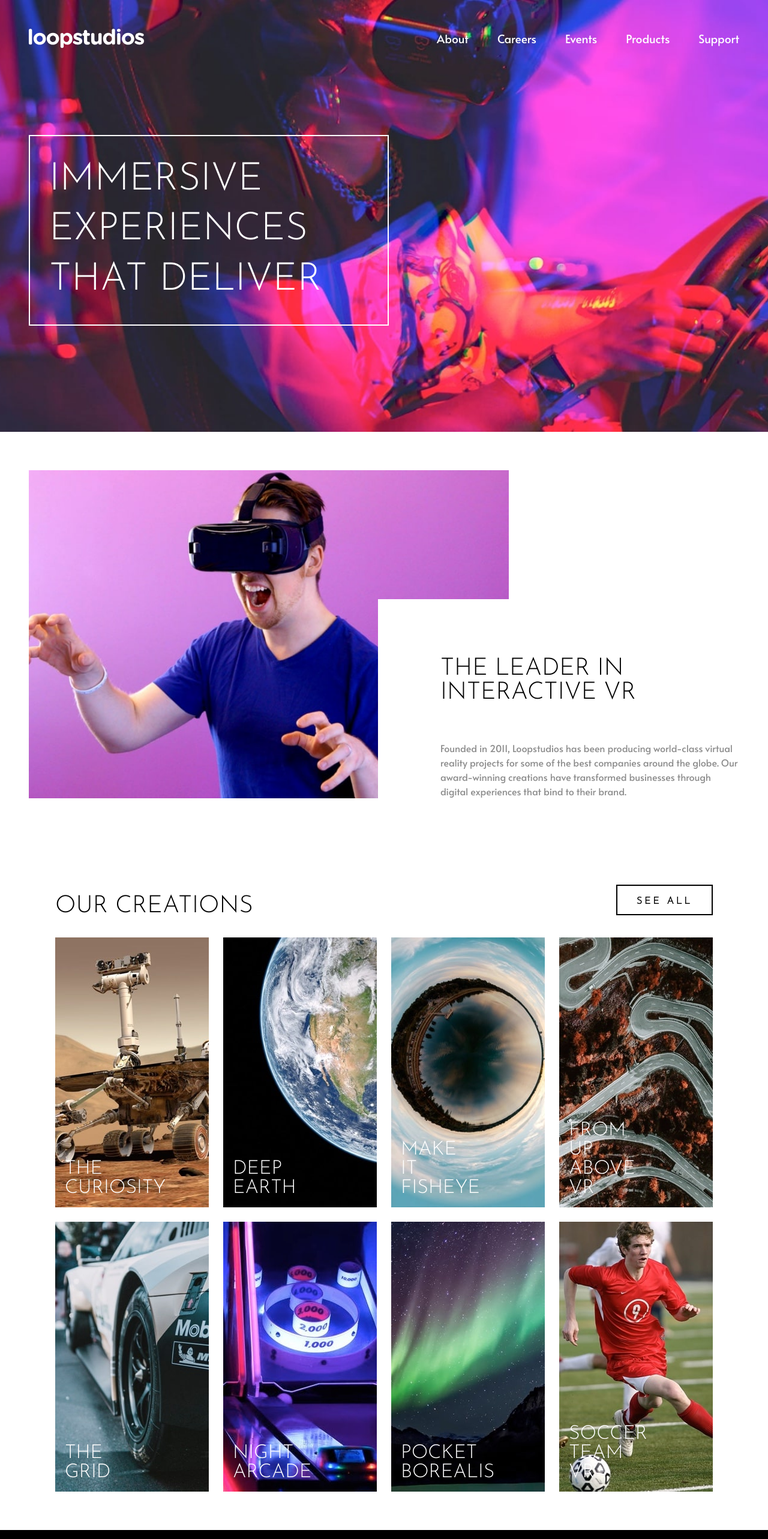
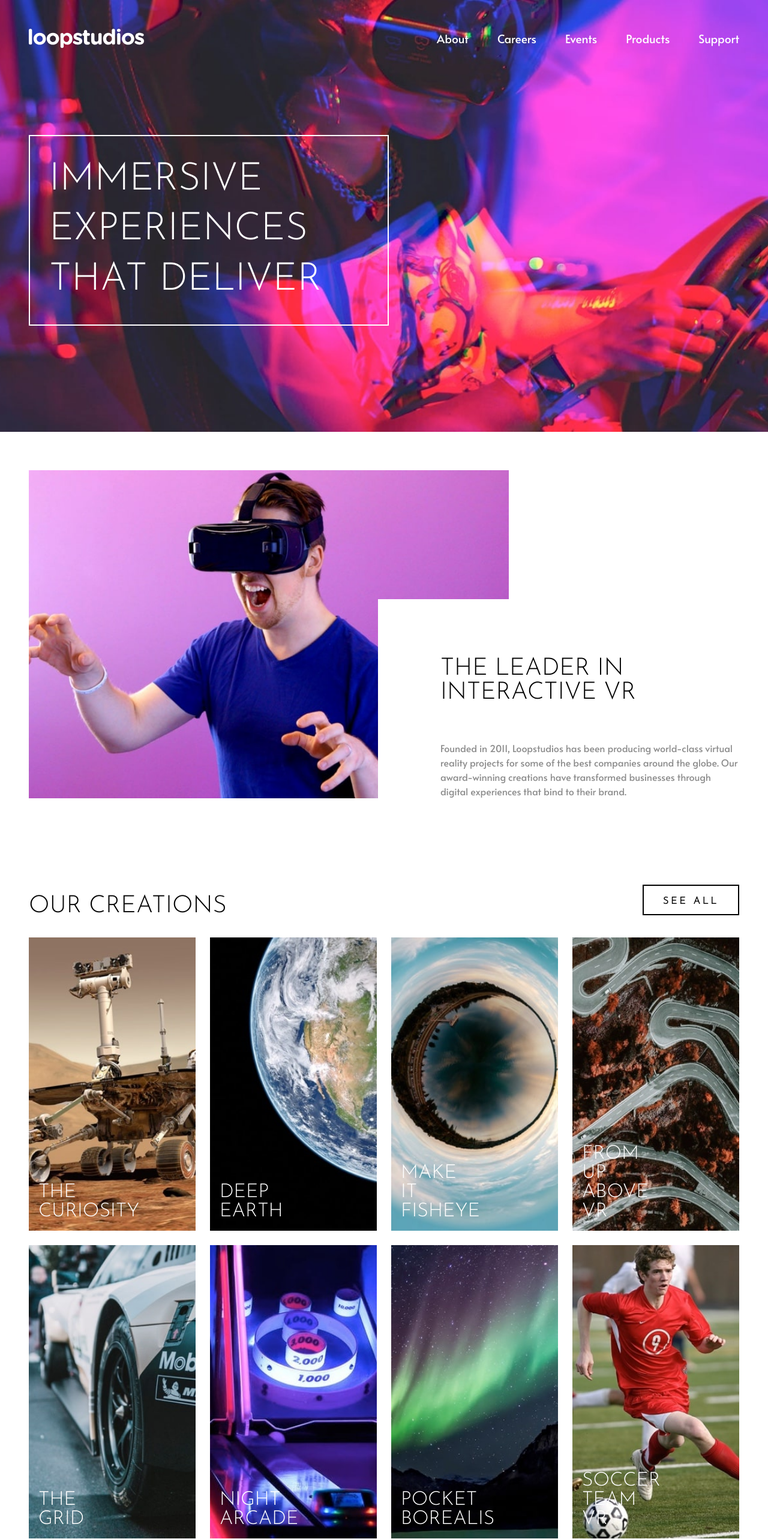
Before and after one commit to pklepa/loopstudios-landing, a React (Create React App) app: page / in a window 1280 px wide. Shown: the top 2566 px of the page at 60% size. Built offline with nearby package versions, Linux system fonts and the light colour scheme.

Commit message:
Make the grid go full screen

```diff
--- a/src/components/GallerySection.js
+++ b/src/components/GallerySection.js
@@ -61,7 +61,7 @@ const Container = styled(motion.section)`
   flex-direction: column;
   align-items: center;
 
-  /* width: 100%; */
+  width: 100%;
   padding: 4rem 1rem;
 
   position: relative;
@@ -122,6 +122,7 @@ const GalleryContainer = styled.div`
   display: grid;
   grid-template-columns: 1fr;
   grid-gap: 1rem;
+  width: 100%;
 
   @media ${(props) => props.theme.devices.tablet} {
     grid-template-columns: repeat(4, 1fr);
```
Also changed, not shown: 1 other file (tests, documents, lock files or other folders).
